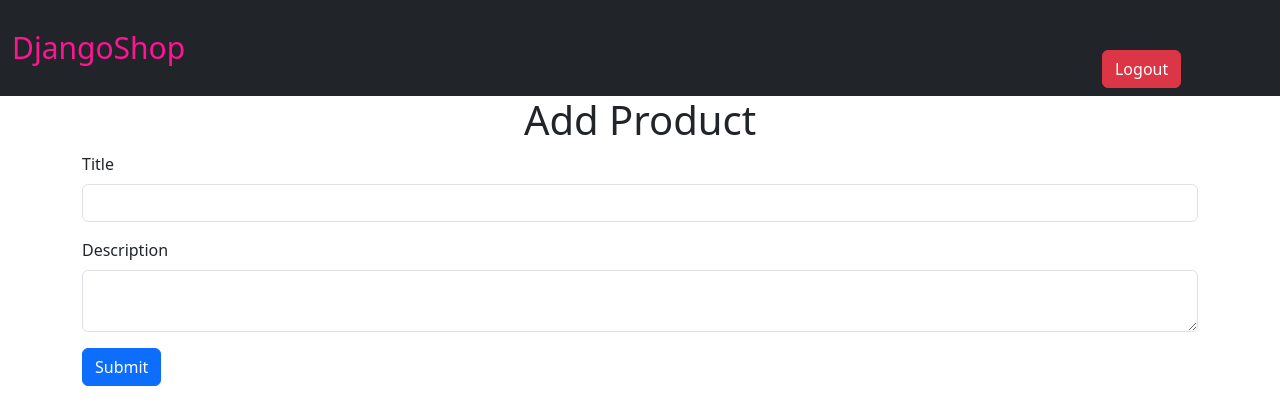
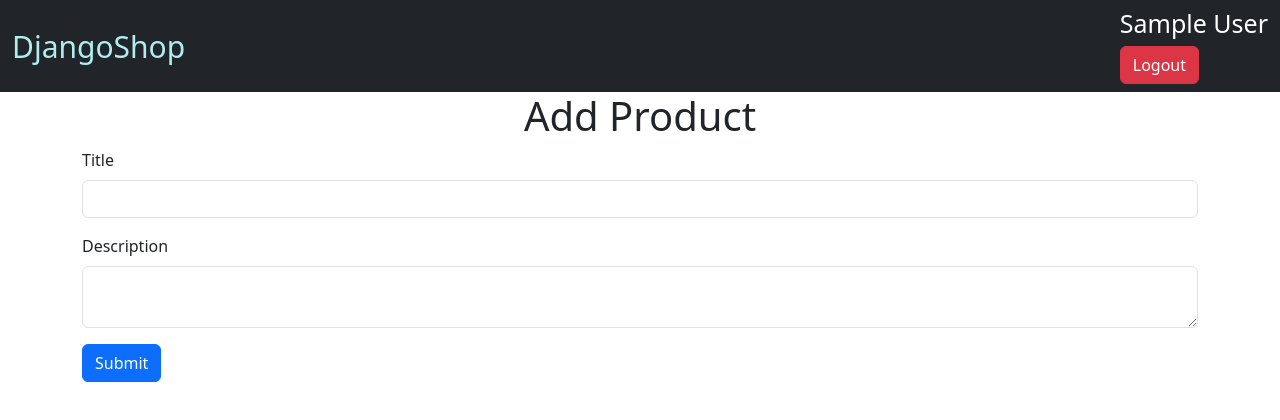
Before and after one commit to OleksandrTymchuk/django_store, a Django app: a page that uses templates/base.html in a window 1280 px wide. Shown: the top 420 px of the page. Run offline with Django 4.2, Linux system fonts and the light colour scheme; the visitor is signed in with stand-in values (Sample User, id 1).

Commit message:
change colour to user nav

```diff
--- a/static/css/styles.css
+++ b/static/css/styles.css
@@ -1,10 +1,19 @@
 .navbar-brand.logo {
-    color: deeppink;
+    color: paleturquoise;
     font-size: 30px;
 }
 
+nav .sign {
+    float: right;
+}
+
+nav .user {
+    color: white;
+    font-size: 25px;
+}
+
 .nav-link {
-    color: deepskyblue;
+    color: mediumaquamarine;
 }
 
 .nav-item {
```
